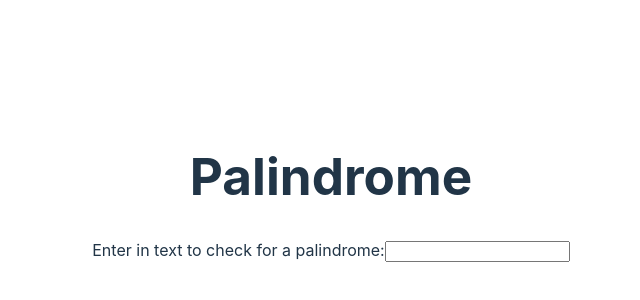
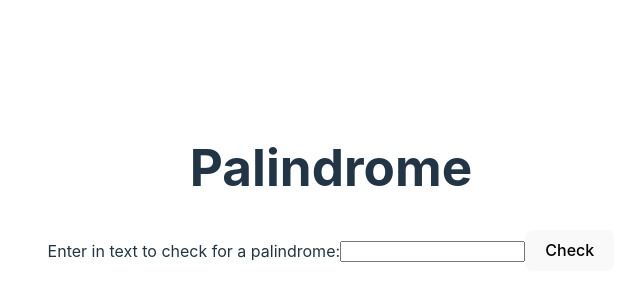
Before and after one commit to AbraaoAlves/FCC-frontend-projects, a React (Vite) app: page /palindrome in a window 1280 px wide. Shown: the part 212-512 px from the top of the page, without its empty margins (309-949 px from the left). Built offline with nearby package versions, Linux system fonts and the light colour scheme.

Commit message:
feat: add button to check palindrome

```diff
--- a/src/pages/Palindrome/Palindrome.jsx
+++ b/src/pages/Palindrome/Palindrome.jsx
@@ -5,6 +5,7 @@ export default function Palindrome() {
       <section>
         Enter in text to check for a palindrome:
         <input type="text" id="text-input" />
+        <button id="check-btn">Check</button>
       </section>
     </>
   );
```
Also changed, not shown: 1 other file (tests, documents, lock files or other folders).
